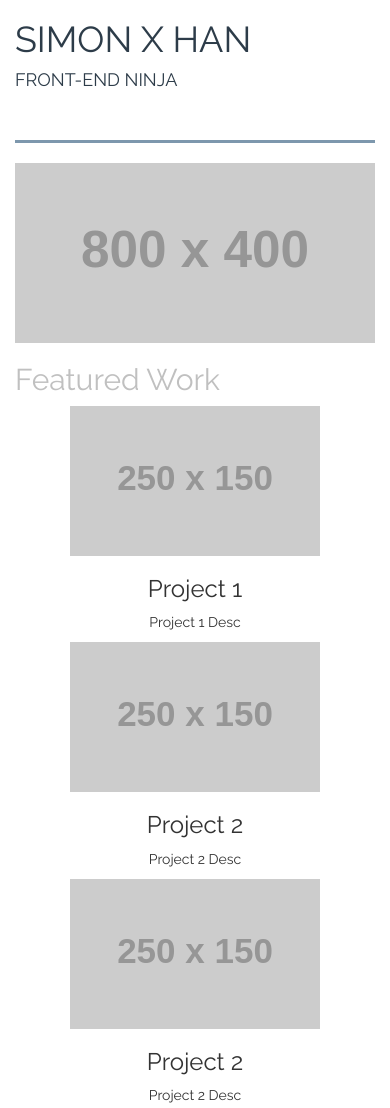
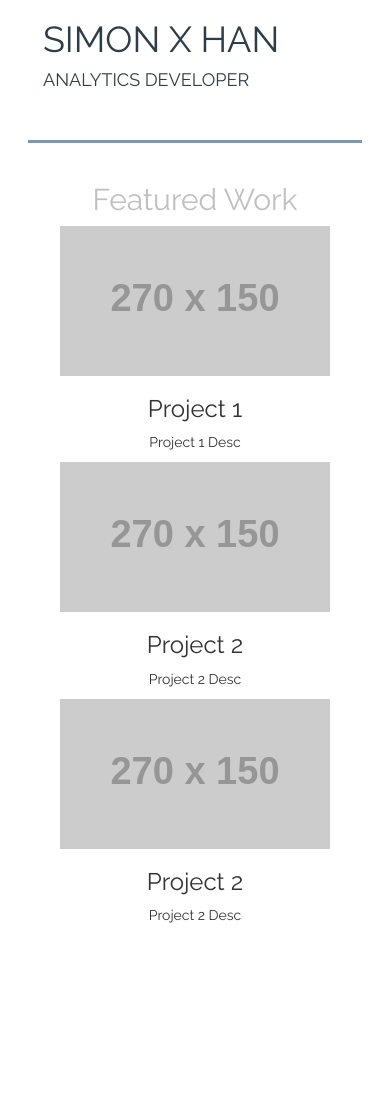
Before and after one commit to sxhan/responsive-portfolio-project, a plain HTML site: page index.html in a window 390 px wide. After the commit the page ends 935 px from the top, so only its background shows below. Drawn offline with nearby package versions, Linux system fonts and the light colour scheme; placeholder pictures from the web are drawn by us.

Commit message:
Responsive bootstrap

```diff
--- a/css/style.css
+++ b/css/style.css
@@ -17,7 +17,7 @@ h2 {
     text-align: right;
 }
 
-.banner {
+.header {
     height: 100px;
     vertical-align: middle;
     color: #2d3c49;
@@ -27,17 +27,38 @@ h2 {
     text-transform: uppercase;;
 }
 
-.projects{
+/*.center-content {
     text-align: center;
+    margin: 0 auto;
+    width: 100%;
+}*/
+
+.container {
+    max-width: 60em;
 }
 
-
+img {
+    max-width: 100%;
+}
 
 @media screen and (max-width: 767px) {
+
+    h1, h2, h3, h4 {
+        text-align: center;
+    }
+
     .logo {
         display: none;
     }
     .header-title {
         text-align: left;
     }
+    .container {
+        margin: 0 2em 0 2em;
+    }
 }
+
+@media screen and (max-width: 576px) {
+    #banner {
+        display: none;
+    }
--- a/index.html
+++ b/index.html
@@ -19,34 +19,38 @@
 
 <body>
     <div class="container">
-        <div class="row">
-            <div class="col-sm-6 banner logo">
+        <header class="row">
+            <div class="col-sm-6 header logo">
                 <svg style="height: 100%; vertical-align:middle;" id="Layer_1" xmlns="http://www.w3.org/2000/svg" viewBox="0 0 40 40" width="50" height="50"><style>.st0{fill:#02b3e4}</style><g id="_x38_0-mark-white"><path id="mark_28_" class="st0" d="M13.3 0L0 7.7v17.6C0 33.4 6.5 40 14.6 40c2.7 0 5.2-.7 7.4-1.9l10.8-6.2C37.1 29.6 40 25.2 40 20V1.6L37.4.1 26 6.2v19.2c0 .8-.1 1.6-.2 2.4-.2.8-.4 1.5-.7 2.2l-.3.6c-.4 0-2.9-.9-4.2-1.8-.6-.4-1.1-.8-1.6-1.3s-.9-1-1.3-1.6c-.4-.6-.7-1.2-1-1.8-.3-.6-.5-1.3-.6-2-.1-.7-.1-1.4-.1-2.1V1.6L13.3 0zm6.5 36.2c-.7.3-1.7.7-2.5.9-.8.2-1.5.2-2.3.2-.8 0-1.6-.1-2.4-.3-.8-.2-1.5-.4-2.2-.7-.7-.3-1.4-.7-2-1.1C6.6 34.1 5.7 33.1 5 32c-.4-.6-.8-1.3-1.1-2-.3-.7-.5-1.5-.7-2.3-.2-.8-.2-1.6-.2-2.4V9.2l10-6.1V20c0 6.4 4.7 11.8 10.7 13.1-.2.3-.4.6-.7.8-1.1 1.1-2 1.8-3.2 2.3zm17-14c-.1.7-.4 1.4-.6 2-.3.6-.6 1.2-1 1.8-.4.6-1.6 2.1-3.2 3-1.6.9-3.1 1.2-4 1.4.6-1.6 1-3.2 1-5V7.7l8-4.6V20c0 .8 0 1.5-.2 2.2z"/></g></svg>
             </div>
-            <div class="col-sm-6 banner">
+            <div class="col-sm-6 header">
                 <div>
                     <h1 class="header-title capitalize">Simon X Han</h1>
-                    <h4 class="header-title capitalize">Front-end Ninja</h4>
+                    <h4 class="header-title capitalize">Analytics Developer</h4>
                 </div>
             </div>
+        </header>
+        <div class="row">
+            <hr class="divider">
         </div>
-        <hr class="divider">
-        <div class="row">
-            <div class="col-sm-12">
-                <img src="http://placehold.it/800x400" alt="Placeholder image" style="width: 100%;">
+        <div class="row" id="banner">
+            <div class="col-md center-content">
+                <picture>
+                    <img src="http://placehold.it/1300x500" alt="Placeholder image" style="width: 100%;">
+                </picture>
             </div>
         </div>
         <div class="row">
-            <div class="col-sm-12">
+            <div class="col-md">
                 <h2>
                     Featured Work
                 </h2>
             </div>
         </div>
         <div class="row">
-            <div class="col-sm-4">
-                <div class="projects">
-                    <img src="http://placehold.it/250x150" alt="project 1">
+            <div class="col-sm-4 three-items text-center">
+                <img class="center-block" src="http://placehold.it/270x150" alt="project 1">
+                <div class="center-content">
                     <h3 class="proj-name">
                         Project 1
                     </h3>
@@ -55,9 +59,9 @@
                     </p>
                 </div>
             </div>
-            <div class="col-sm-4">
-                <div class="projects">
-                    <img src="http://placehold.it/250x150" alt="project 2">
+            <div class="col-sm-4 three-items text-center">
+                <img class="center-block" src="http://placehold.it/270x150" alt="project 2">
+                <div class="center-content">
                     <h3 class="proj-name">
                         Project 2
                     </h3>
@@ -66,9 +70,9 @@
                     </p>
                 </div>
             </div>
-            <div class="col-sm-4">
-                <div class="projects">
-                    <img src="http://placehold.it/250x150" alt="project 2">
+            <div class="col-sm-4 three-items text-center">
+                <img class="center-block" src="http://placehold.it/270x150" alt="project 3">
+                <div class="center-content">
                     <h3 class="proj-name">
                         Project 2
                     </h3>
```
